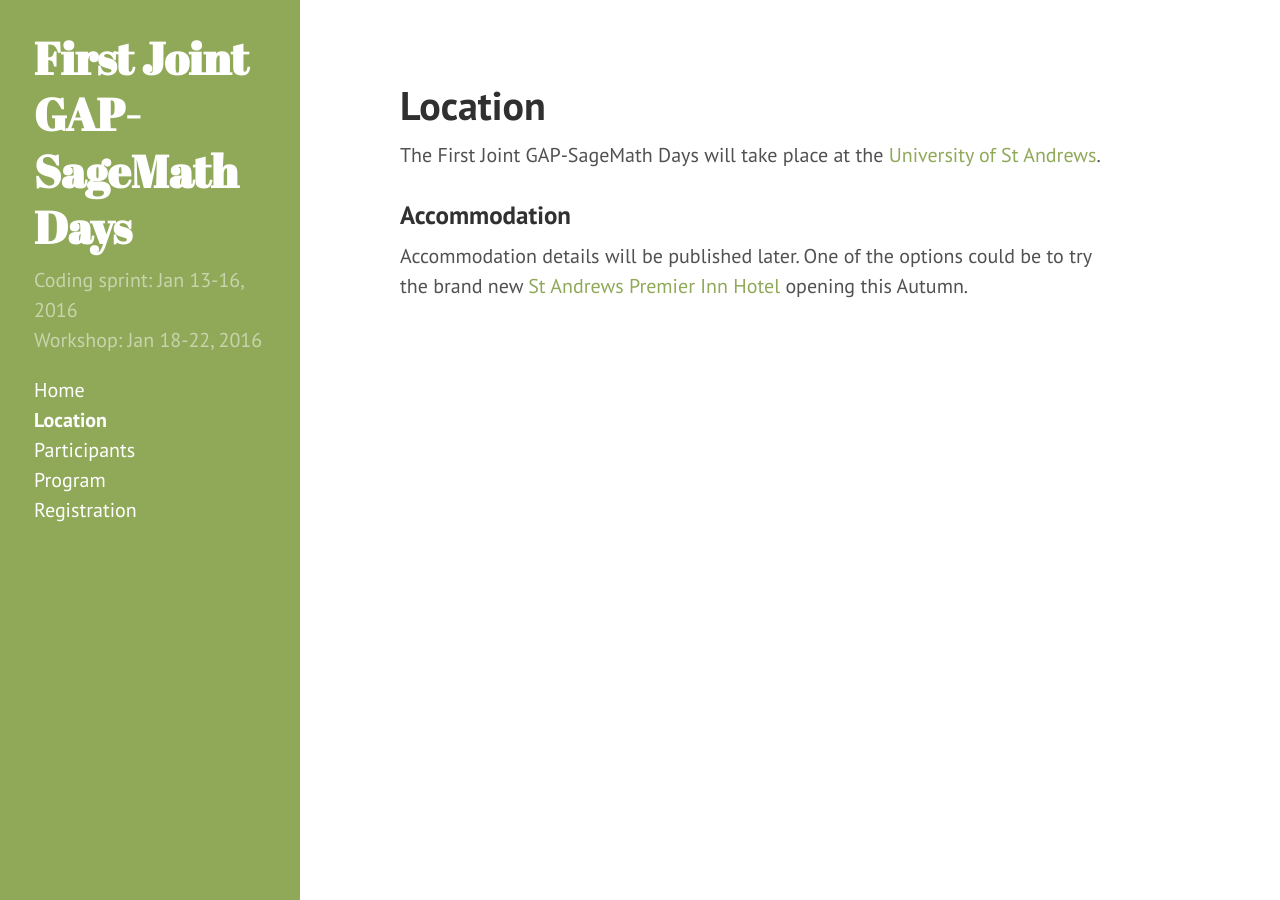
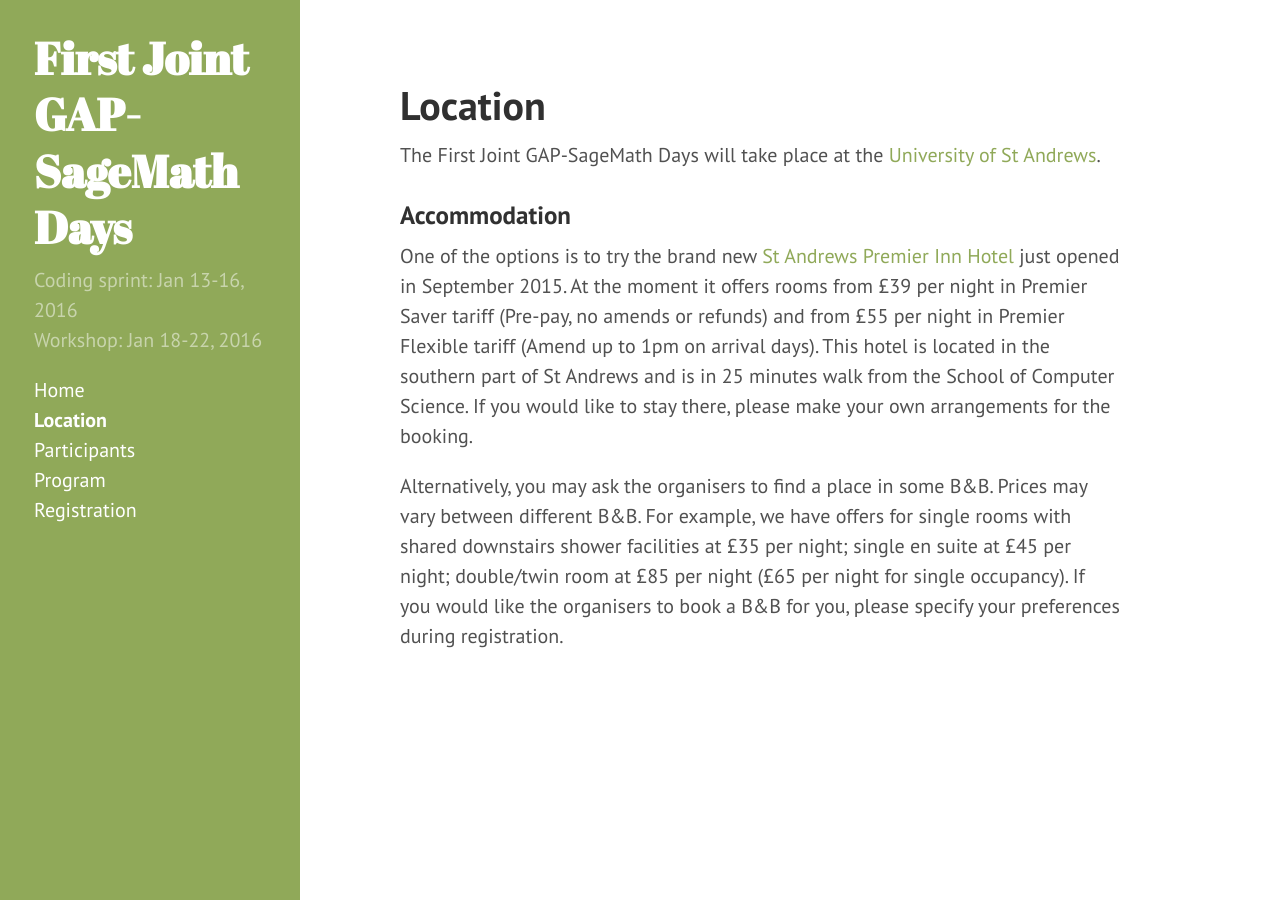
Before and after one commit to gapdays/gap-sage-days2016, a Jekyll site: the page built from location.md, in a window 1280 px wide. Built offline with Jekyll 4.4.1, drawn with Linux system fonts in a browser that asks for light colours; Markdown is read by kramdown in place of the engine named in the settings.

Commit message:
Accommodation details.

```diff
--- a/location.md
+++ b/location.md
@@ -8,4 +8,6 @@ The {{ site.title | strip_html }} will take place at the
 
 <h3>Accommodation</h3>
 
-Accommodation details will be published later. One of the options could be to try the brand new [St Andrews Premier Inn Hotel](http://www.premierinn.com/en/hotel/STALAR/st-andrews) opening this Autumn.
+One of the options is to try the brand new [St Andrews Premier Inn Hotel](http://www.premierinn.com/en/hotel/STALAR/st-andrews) just opened in September 2015. At the moment it offers rooms from £39 per night in Premier Saver tariff (Pre-pay, no amends or refunds) and from £55 per night in Premier Flexible tariff (Amend up to 1pm on arrival days). This hotel is located in the southern part of St Andrews and is in 25 minutes walk from the School of Computer Science. If you would like to stay there, please make your own arrangements for the booking.
+
+Alternatively, you may ask the organisers to find a place in some B&B. Prices may vary between different B&B. For example, we have offers for single rooms with shared downstairs shower facilities at £35 per night; single en suite at £45 per night; double/twin room at £85 per night (£65 per night for single occupancy). If you would like the organisers to book a B&B for you, please specify your preferences during registration.
```
